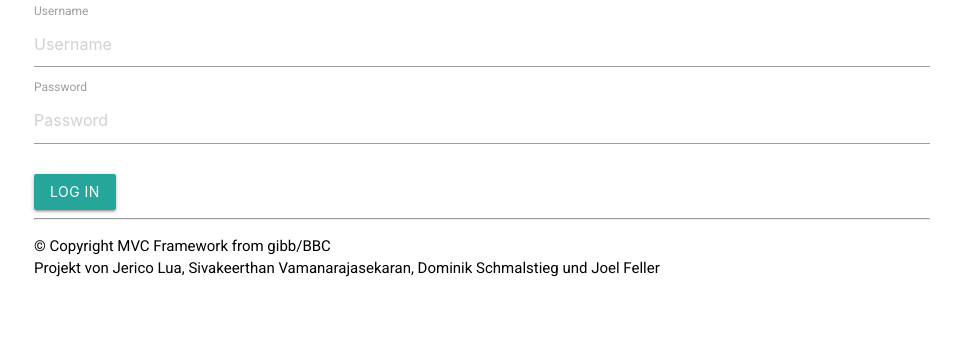
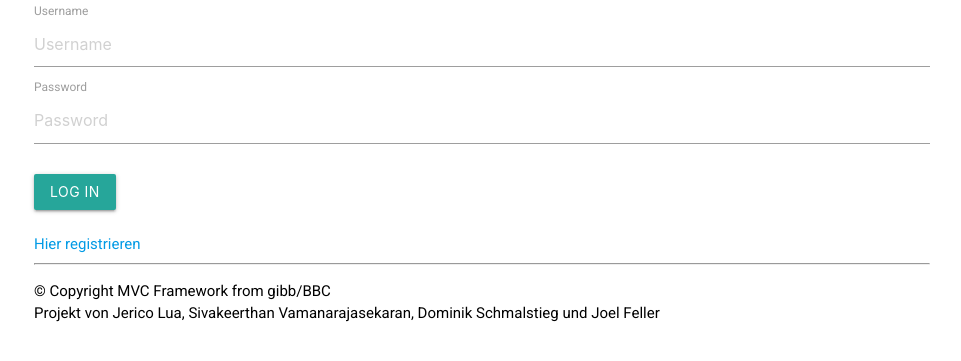
Before and after one commit to Sivakeerthan/Systema-CAI, a PHP site: page /user/login in a window 1280 px wide. Shown: the part 219-580 px from the top of the page, without its empty margins (158-1119 px from the left). Run offline with PHP 8.4, Linux system fonts and the light colour scheme; some libraries are stand-ins or nearby versions.

Commit message:
registrieren beim login seite

```diff
--- a/view/user_login.php
+++ b/view/user_login.php
@@ -19,6 +19,9 @@
                 <div class="col-md-4">
 
                     <input id="send" name="send" type="submit" class="btn btn-primary" value="Log In">
+                    <br>
+                    <br>
+                    <a href="/user/create">Hier registrieren</a>
 
                 </div>
             </div>
```
